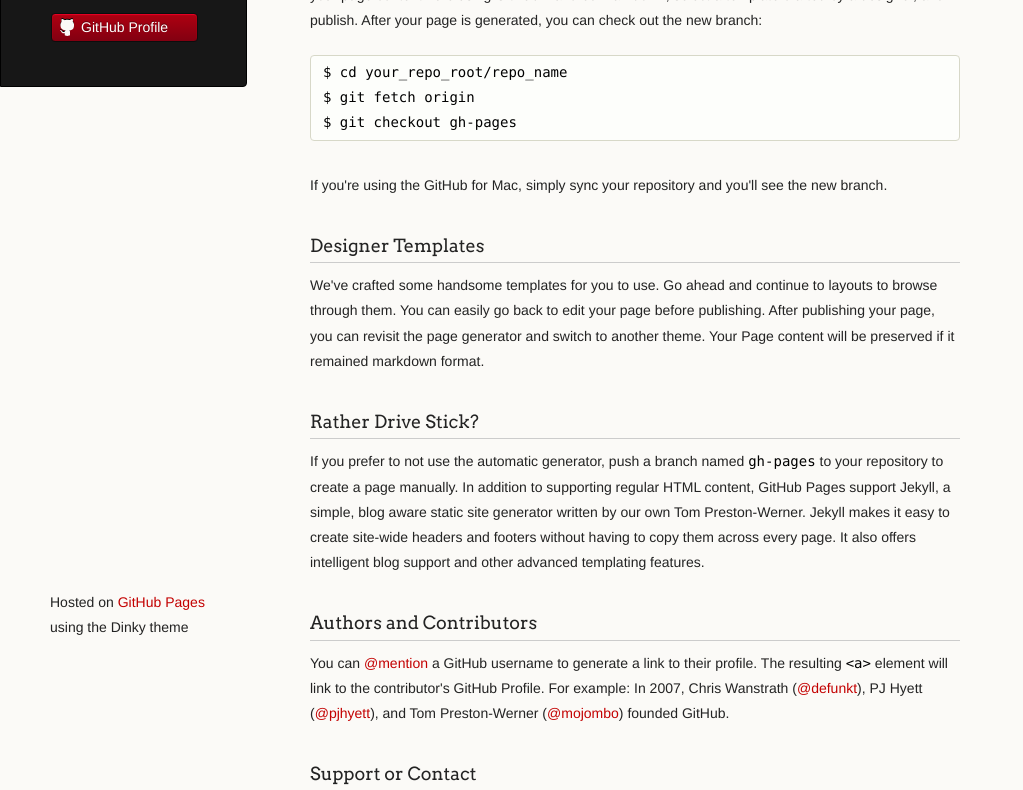
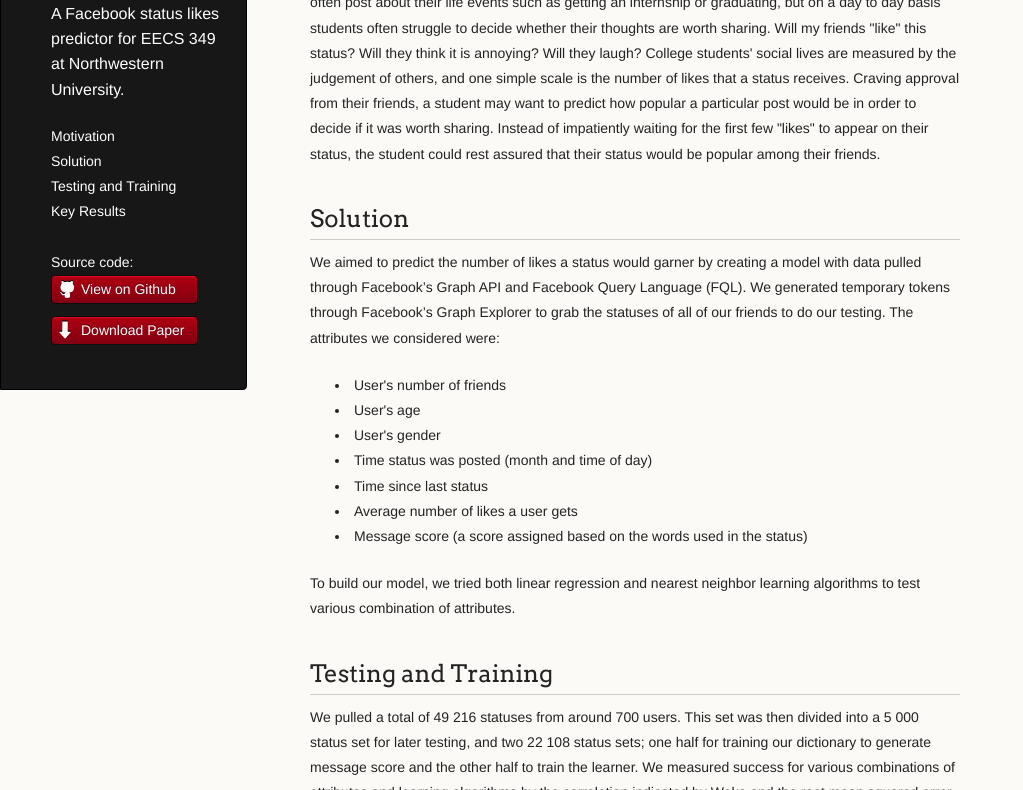
Before and after one commit to kbbz/kbbz.github.io, a plain HTML site: page index.html in a window 1280 px wide. Shown: the part 128-918 px from the top of the page, without its empty margins (0-1023 px from the left). Drawn offline with Linux system fonts and the light colour scheme.

Commit message:
first draft of website. all content loaded in.

```diff
--- a/index.html
+++ b/index.html
@@ -3,7 +3,7 @@
   <head>
     <meta charset="utf-8">
     <meta http-equiv="X-UA-Compatible" content="chrome=1">
-    <title>Kbbz.github.io by kbbz</title>
+    <title>Facebook Like Predictor</title>
 
     <link rel="stylesheet" href="stylesheets/styles.css">
     <link rel="stylesheet" href="stylesheets/pygment_trac.css">
@@ -16,52 +16,62 @@
   <body>
     <div class="wrapper">
       <header>
-        <h1 class="header">Kbbz.github.io</h1>
-        <p class="header"></p>
-
-
-
+        <h1 class="header">Kbbz</h1>
+        <p class="header">A Facebook status likes predictor for EECS 349 at Northwestern University.</p>
+        <a href="#motivation">Motivation</a></br>
+        <a href="#solution">Solution</a></br>
+        <a href="#testing/training">Testing and Training</a></br>
+        <a href="#key-results">Key Results</a></br></br>
         <ul>
-          <li><a class="buttons github" href="https://github.com/kbbz">GitHub Profile</a></li>
+          Source code:
+          <li><a class="buttons github" href="https://github.com/aspin/kbbz">View on Github</a></li>
+          <li><a class="buttons download" href="./files/Final%20report.pdf">Download Paper</a></li>
         </ul>
 
       </header>
       <section>
-        <h3>
-<a name="welcome-to-github-pages" class="anchor" href="#welcome-to-github-pages"><span class="octicon octicon-link"></span></a>Welcome to GitHub Pages.</h3>
+        <h2>
+<a name="motivation" class="anchor" href="#motivation"><span class="octicon octicon-link"></span></a>Motivation</h2>
+<p>Facebook is one of the core ways people express themselves and share their lives. College students often post about their life events such as getting an internship or graduating, but on a day to day basis students often struggle to decide whether their thoughts are worth sharing. Will my friends "like" this status? Will they think it is annoying? Will they laugh? College students' social lives are measured by the judgement of others, and one simple scale is the number of likes that a status receives. Craving approval from their friends, a student may want to predict how popular a particular post would be in order to decide if it was worth sharing. Instead of impatiently waiting for the first few "likes" to appear on their status, the student could rest assured that their status would be popular among their friends.</p>
 
-<p>This automatic page generator is the easiest way to create beautiful pages for all of your projects. Author your page content here using GitHub Flavored Markdown, select a template crafted by a designer, and publish. After your page is generated, you can check out the new branch:</p>
+<h2>
+<a name="solution" class="anchor" href="#solution"><span class="octicon octicon-link"></span></a>Solution</h2>
 
-<pre><code>$ cd your_repo_root/repo_name
-$ git fetch origin
-$ git checkout gh-pages
-</code></pre>
+<p>We aimed to predict the number of likes a status would garner by creating a model with data pulled through Facebook’s Graph API and Facebook Query Language (FQL). We generated temporary tokens through Facebook’s Graph Explorer to grab the statuses of all of our friends to do our testing. The attributes we considered were:</p>
 
-<p>If you're using the GitHub for Mac, simply sync your repository and you'll see the new branch.</p>
+  <ul>
+    <li>User's number of friends</li>
+    <li>User's age</li>
+    <li>User's gender</li>
+    <li>Time status was posted (month and time of day)</li>
+    <li>Time since last status</li>
+    <li>Average number of likes a user gets</li>
+    <li>Message score (a score assigned based on the words used in the status)</li>
+  </ul>
+<p>To build our model, we tried both linear regression and nearest neighbor learning algorithms to test various combination of attributes.</p>
 
-<h3>
-<a name="designer-templates" class="anchor" href="#designer-templates"><span class="octicon octicon-link"></span></a>Designer Templates</h3>
+<h2>
+<a name="testing/training" class="anchor" href="#testing/training"><span class="octicon octicon-link"></span></a>Testing and Training</h2>
 
-<p>We've crafted some handsome templates for you to use. Go ahead and continue to layouts to browse through them. You can easily go back to edit your page before publishing. After publishing your page, you can revisit the page generator and switch to another theme. Your Page content will be preserved if it remained markdown format.</p>
+<p>We pulled a total of 49 216 statuses from around 700 users. This set was then divided into a 5 000 status set for later testing, and two 22 108 status sets; one half for training our dictionary to generate message score and the other half to train the learner. We measured success for various combinations of attributes and learning algorithms by the correlation indicated by Weka and the root mean squared error (RMSE). Naturally, we aimed for high correlations and low RMSEs.</p>
+<h2>
+<a name="key-results" class="anchor" href="#key-results"><span class="octicon octicon-link"></span></a>Key Results</h2>
+<img src="images/error-chart.png"></img>
+<p>We found that linear regression performed the best both in terms of RMSE and correlation. It also has the lowest actual error when results were taken out of the logarithmic form. Though massively better than our baseline measurement (ZeroR), all of our algorithms did not predict consistently accurate results on the test set. The most important attribute (that we are considered more detailed semantic approaches) seems to be the message score, followed by the average number of likes a user gets.</p>
 
-<h3>
-<a name="rather-drive-stick" class="anchor" href="#rather-drive-stick"><span class="octicon octicon-link"></span></a>Rather Drive Stick?</h3>
+<!-- <h2>
+<a name="authors-and-contributors" class="anchor" href="#authors-and-contributors"><span class="octicon octicon-link"></span></a>Authors and Contributors</h2>
 
-<p>If you prefer to not use the automatic generator, push a branch named <code>gh-pages</code> to your repository to create a page manually. In addition to supporting regular HTML content, GitHub Pages support Jekyll, a simple, blog aware static site generator written by our own Tom Preston-Werner. Jekyll makes it easy to create site-wide headers and footers without having to copy them across every page. It also offers intelligent blog support and other advanced templating features.</p>
+<p>You can <a href="https://github.com/blog/821" class="user-mention">@mention</a> a GitHub username to generate a link to their profile. The resulting <code>&lt;a&gt;</code> element will link to the contributor's GitHub Profile. For example: In 2007, Chris Wanstrath (<a href="https://github.com/defunkt" class="user-mention">@defunkt</a>), PJ Hyett (<a href="https://github.com/pjhyett" class="user-mention">@pjhyett</a>), and Tom Preston-Werner (<a href="https://github.com/mojombo" class="user-mention">@mojombo</a>) founded GitHub.</p> -->
 
-<h3>
-<a name="authors-and-contributors" class="anchor" href="#authors-and-contributors"><span class="octicon octicon-link"></span></a>Authors and Contributors</h3>
+<!-- <h2>
+<a name="support-or-contact" class="anchor" href="#support-or-contact"><span class="octicon octicon-link"></span></a>Support or Contact</h2>
 
-<p>You can <a href="https://github.com/blog/821" class="user-mention">@mention</a> a GitHub username to generate a link to their profile. The resulting <code>&lt;a&gt;</code> element will link to the contributor's GitHub Profile. For example: In 2007, Chris Wanstrath (<a href="https://github.com/defunkt" class="user-mention">@defunkt</a>), PJ Hyett (<a href="https://github.com/pjhyett" class="user-mention">@pjhyett</a>), and Tom Preston-Werner (<a href="https://github.com/mojombo" class="user-mention">@mojombo</a>) founded GitHub.</p>
-
-<h3>
-<a name="support-or-contact" class="anchor" href="#support-or-contact"><span class="octicon octicon-link"></span></a>Support or Contact</h3>
-
-<p>Having trouble with Pages? Check out the documentation at <a href="http://help.github.com/pages">http://help.github.com/pages</a> or contact <a href="mailto:support@github.com">support@github.com</a> and we’ll help you sort it out.</p>
+<p>Having trouble with Pages? Check out the documentation at <a href="http://help.github.com/pages">http://help.github.com/pages</a> or contact <a href="mailto:support@github.com">support@github.com</a> and we’ll help you sort it out.</p> -->
       </section>
-      <footer>
+<!--       <footer>
         <p><small>Hosted on <a href="http://pages.github.com">GitHub Pages</a> using the Dinky theme</small></p>
-      </footer>
+      </footer> -->
     </div>
     <!--[if !IE]><script>fixScale(document);</script><![endif]-->
 
```
Also changed, not shown: images/error-chart.png (added), 1 other file.
